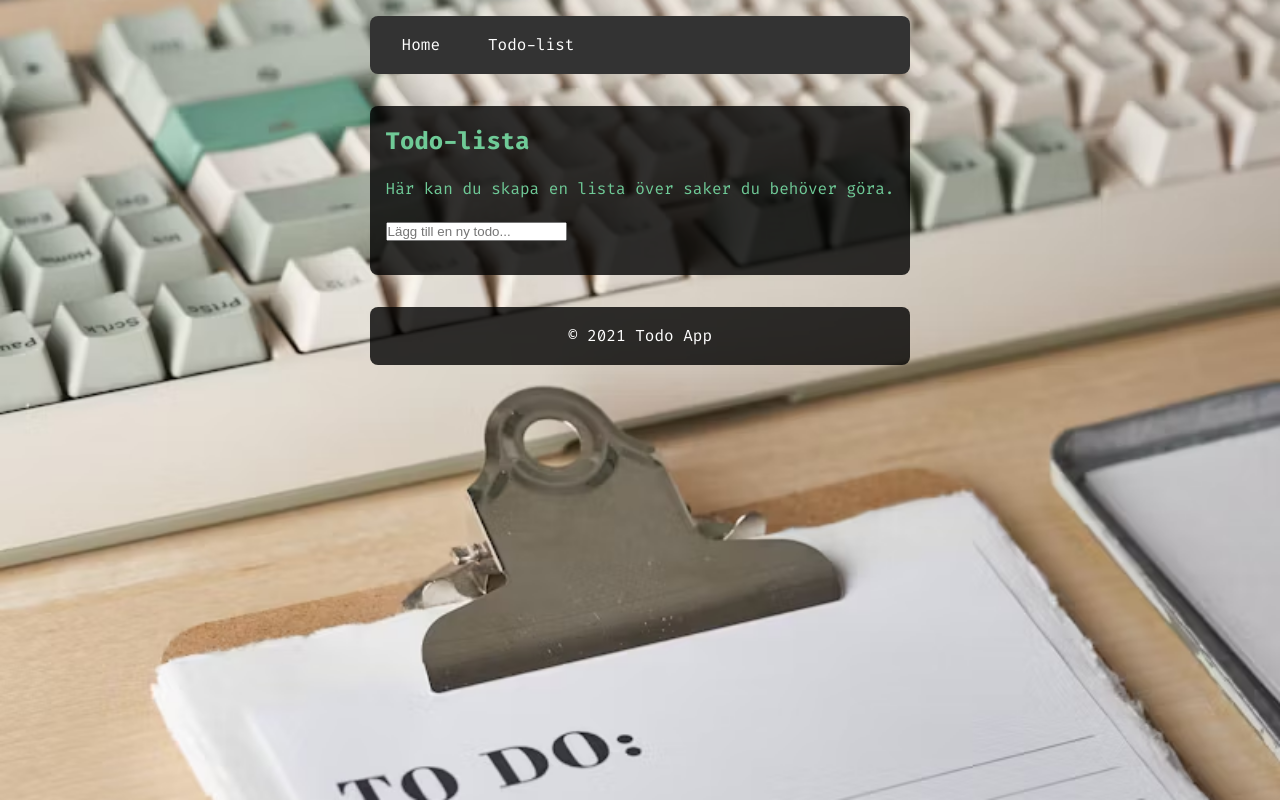
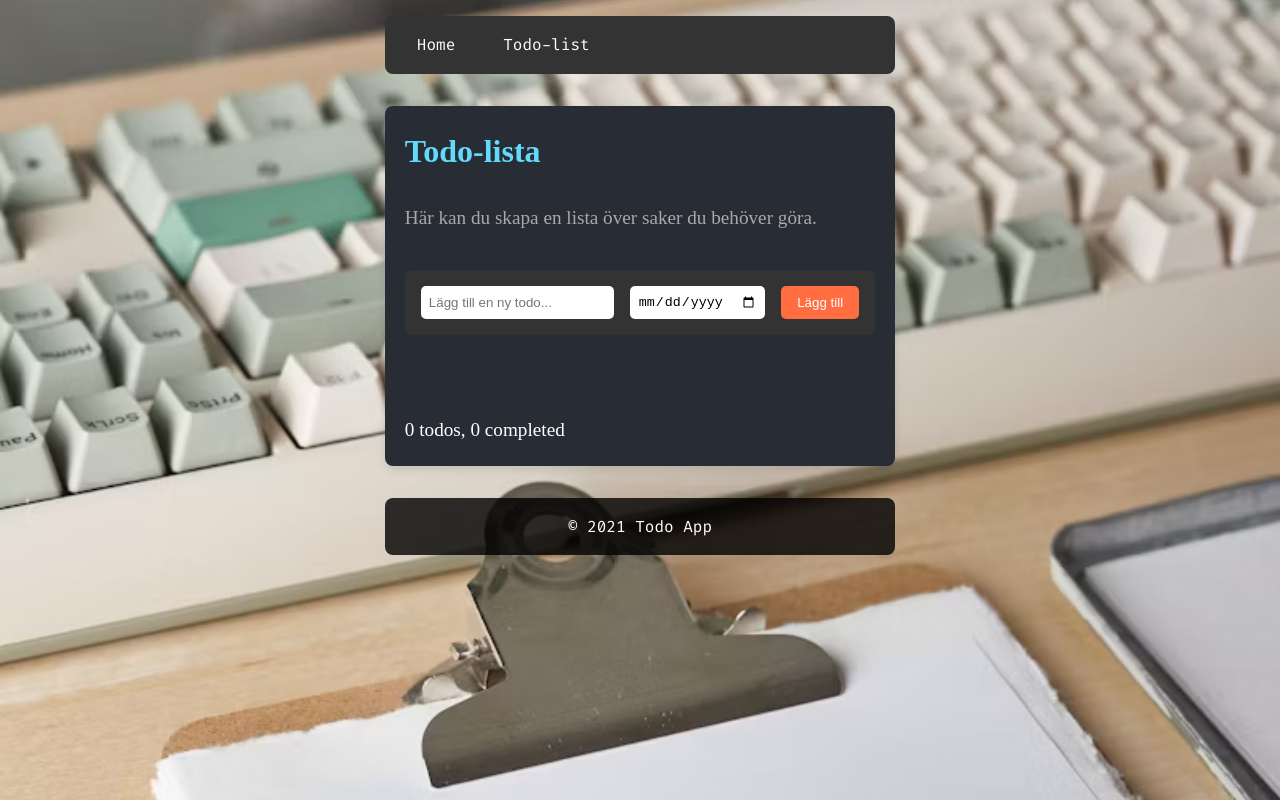
Before and after one commit to mybrindesjo/myTodoApp, a React (Vite) app in the folder TodoApp/: page /todo in a window 1280 px wide. Built offline with nearby package versions, Linux system fonts and the light colour scheme.

Commit message:
New changes 07-02-2025

```diff
--- a/TodoApp/src/components/Input.jsx
+++ b/TodoApp/src/components/Input.jsx
@@ -1,17 +1,19 @@
-import React from 'react'
+import React from 'react';
 
-const Input = ({addTodo}) => {
-    const [value, setValue] = React.useState('')
+const Input = ({ addTodo }) => {
+    const [value, setValue] = React.useState('');
+    const [dueDate, setDueDate] = React.useState('');
 
     const handleSubmit = e => {
-        e.preventDefault()
-        if (!value) return
-        addTodo(value)
-        setValue('')
+        e.preventDefault();
+        if (!value || !dueDate) return;
+        addTodo(value, dueDate);
+        setValue('');
+        setDueDate('');
     }
 
     return (
-        <form onSubmit={handleSubmit}>
+        <form onSubmit={handleSubmit} className='input-form'>
             <input
                 type='text'
                 className='input'
@@ -19,8 +21,15 @@ const Input = ({addTodo}) => {
                 placeholder='Lägg till en ny todo...'
                 onChange={e => setValue(e.target.value)}
             />
+            <input
+                type='date'
+                className='input'
+                value={dueDate}
+                onChange={e => setDueDate(e.target.value)}
+            />
+            <button type='submit' className='add-todo-btn'>Lägg till</button>
         </form>
-    )
+    );
 }
 
-export default Input
+export default Input;
--- a/TodoApp/src/index.css
+++ b/TodoApp/src/index.css
@@ -72,6 +72,36 @@ footer {
 .input-form {
   display: flex;
   gap: 1rem;
+  padding: 1rem;
+  background-color: #333;
+  border-radius: 8px;
+}
+
+.input-form input {
+  padding: 0.5rem;
+  border: none;
+  border-radius: 5px;
+  flex: 1;
+}
+
+.input-form input[type="date"] {
+  padding: 0.5rem;
+  border: none;
+  border-radius: 5px;
+  flex: 1;
+}
+
+.add-todo-btn {
+  padding: 0.5rem 1rem;
+  background: #ff6d40;
+  border: none;
+  border-radius: 5px;
+  color: #fff;
+  cursor: pointer;
+}
+
+.add-todo-btn:hover {
+  background: #ff3b1f;
 }
 
 .todo-list {
@@ -90,6 +120,29 @@ footer {
   border-radius: 8px;
 }
 
+.todo.completed {
+  text-decoration: line-through;
+  opacity: 0.6;
+}
+
+.todo input[type="checkbox"] {
+  margin-right: 1rem;
+}
+
+.remove-todo-btn {
+  margin-left: 1rem;
+  padding: 0.5rem;
+  background: none;
+  border: none;
+  color: #ff6d40;
+  font-size: 1.2rem;
+  cursor: pointer;
+}
+
+.remove-todo-btn:hover {
+  color: #ff3b1f;
+}
+
 .todo button {
   margin-left: 1rem;
   padding: 0.5rem;
@@ -103,3 +156,42 @@ footer {
 .todo button:hover {
   background: #ff3b1f;
 }
+
+.todo-summary {
+  margin-top: 1rem;
+  font-size: 1.2rem;
+  color: #fff;
+}
+
+.all-completed {
+  animation: allCompletedEffect 1s ease-in-out;
+}
+
+@keyframes allCompletedEffect {
+  0% { background-color: rgba(0, 0, 0, 0.8); }
+  50% { background-color: #6fca97; }
+  100% { background-color: rgba(0, 0, 0, 0.8); }
+}
+
+.text-container {
+  max-width: 600px;
+  margin: 0 auto;
+  padding: 20px;
+  background-color: #282c34;
+  border-radius: 8px;
+  box-shadow: 0 4px 8px rgba(0, 0, 0, 0.1);
+  font-family: 'Arial, sans-serif';
+  color: #ffffff;
+}
+
+.text-container h1 {
+  font-size: 2em;
+  margin-bottom: 10px;
+  color: #61dafb;
+}
+
+.text-container p {
+  font-size: 1.2em;
+  margin-bottom: 20px;
+  color: #a9a9a9;
+}
--- a/TodoApp/src/pages/Todo.jsx
+++ b/TodoApp/src/pages/Todo.jsx
@@ -1,12 +1,13 @@
-import React, { useState } from 'react';
+import React, { useState, useEffect } from 'react';
 import Input from '../components/Input';
 import TodoList from '../components/TodoList';
 
 const Todo = () => {
   const [todos, setTodos] = useState([]);
+  const [allCompleted, setAllCompleted] = useState(false);
 
-  const addTodo = (text) => {
-    const newTodos = [...todos, { text, completed: false }];
+  const addTodo = (text, dueDate) => {
+    const newTodos = [...todos, { text, dueDate, completed: false }];
     setTodos(newTodos);
   };
 
@@ -16,13 +17,44 @@ const Todo = () => {
     setTodos(newTodos);
   };
 
+  const removeTodo = (index) => {
+    const newTodos = [...todos];
+    newTodos.splice(index, 1);
+    setTodos(newTodos);
+  };
+
+  useEffect(() => {
+    setAllCompleted(todos.length > 0 && todos.every(todo => todo.completed));
+  }, [todos]);
+
+  const sortedTodos = todos.sort((a, b) => new Date(a.dueDate) - new Date(b.dueDate));
+
   return (
     <>
-      <section className="text-container">
+      <section className={`text-container ${allCompleted ? 'all-completed' : ''}`}>
         <h1>Todo-lista</h1>
         <p>Här kan du skapa en lista över saker du behöver göra.</p>
         <Input addTodo={addTodo} />
-        <TodoList todos={todos} toggleTodo={toggleTodo} />
+        <div className='todo-list'>
+          {sortedTodos.map((todo, index) => (
+            <div className={`todo ${todo.completed ? 'completed' : ''}`} key={index}>
+              <span>{todo.text} - {new Date(todo.dueDate).toLocaleDateString()}</span>
+              <div>
+                <input
+                  type="checkbox"
+                  checked={todo.completed}
+                  onChange={() => toggleTodo(index)}
+                />
+                <button onClick={() => removeTodo(index)} className="remove-todo-btn">
+                  &#10006;
+                </button>
+              </div>
+            </div>
+          ))}
+        </div>
+        <div className='todo-summary'>
+          {todos.length} todos, {todos.filter(todo => todo.completed).length} completed
+        </div>
       </section>
     </>
   );
```
Also changed, not shown: TodoApp/src/components/Navbar.jsx (+5 -6 lines). Lines whose indentation alone changed are shown as unchanged.
